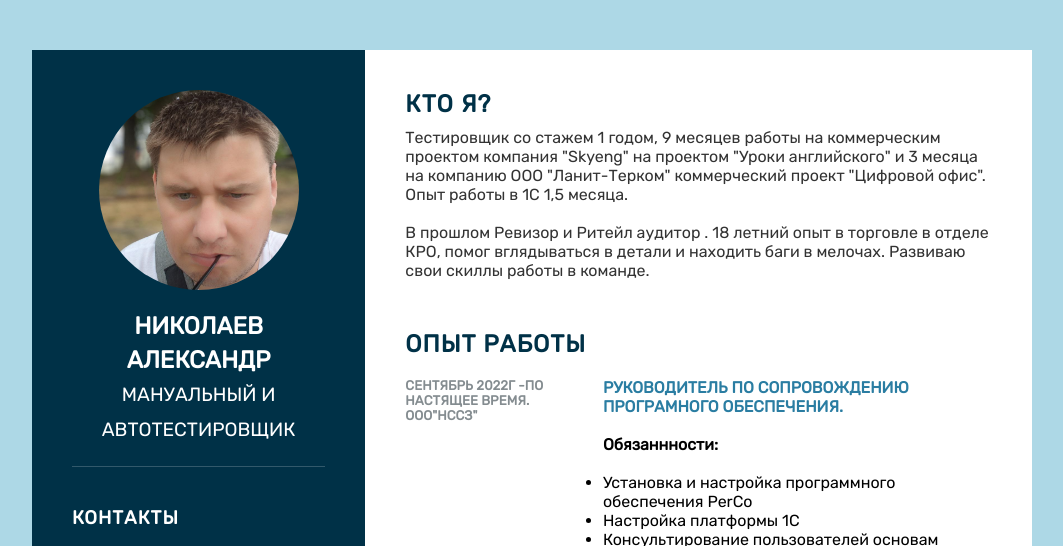
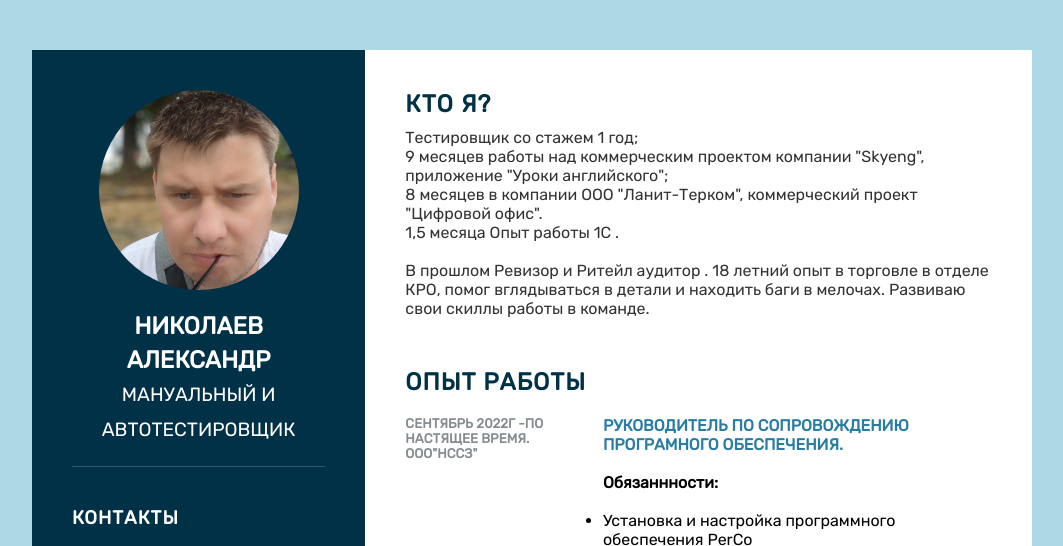
Before and after one commit to NikolaevAlexandr/nikolaevalexandr.github.io, a plain HTML site: page index.html in a window 1280 px wide. Shown: the top 546 px of the page, without its empty margins (108-1171 px from the left). Drawn offline with nearby package versions, Linux system fonts and the light colour scheme.

Commit message:
Update index.html
исправил текст

```diff
--- a/index.html
+++ b/index.html
@@ -101,7 +101,7 @@
     <div class="right_Side">
       <div class="about">
         <h2 class="title2">Кто я?</h2>
-        <p>Тестировщик со стажем 1 годом, 9 месяцев работы на коммерческим проектом  компания "Skyeng" на проектом "Уроки английского" и 3 месяца на компанию ООО "Ланит-Терком" коммерческий проект "Цифровой офис". Опыт работы в 1С 1,5 месяца.
+        <p>Тестировщик со стажем 1 год;<br> 9 месяцев работы над коммерческим проектом  компании "Skyeng", приложение "Уроки английского";<br> 8 месяцев в компании ООО "Ланит-Терком", коммерческий проект "Цифровой офис".<br>1,5 месяца Опыт работы  1С .
          <br><br>В прошлом Ревизор и Ритейл аудитор . 18 летний опыт в торговле в отделе КРО, помог вглядываться в детали и находить баги в мелочах. Развиваю свои скиллы работы в команде.  </p>
       </div>
       <div class="about">
```
